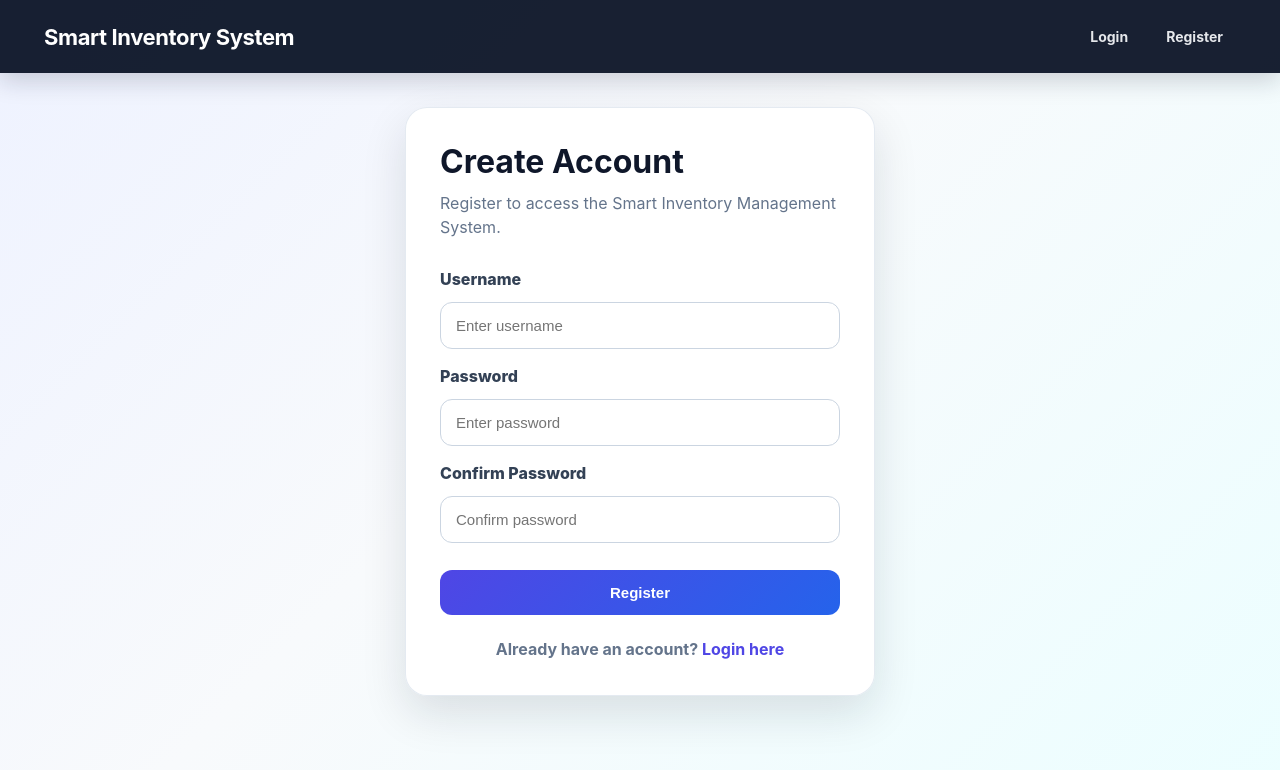
After one commit to greysmirtsea/smart-inventory-system, a Flask app: page /register in a window 1280 px wide. The commit adds this page. Shown: the top 770 px of the page. Run offline with Flask 3, Linux system fonts and the light colour scheme.

Commit message:
Add user authentication

```diff
--- a/app.py
+++ b/app.py
@@ -1,7 +1,9 @@
 import sqlite3
-from flask import Flask, render_template, request, redirect, url_for, flash, Response
 import csv
 import io
+from functools import wraps
+from flask import Flask, render_template, request, redirect, url_for, flash, Response, session
+from werkzeug.security import generate_password_hash, check_password_hash
 
 app = Flask(__name__)
 app.secret_key = "inventory_secret_key"
@@ -29,12 +31,97 @@ def init_db():
             barcode TEXT UNIQUE
         )
     """)
+    connection.execute("""
+        CREATE TABLE IF NOT EXISTS users (
+            id INTEGER PRIMARY KEY AUTOINCREMENT,
+            username TEXT NOT NULL UNIQUE,
+            password TEXT NOT NULL
+        )
+    """)
 
     connection.commit()
     connection.close()
 
+def login_required(route_function):
+    @wraps(route_function)
+    def wrapper(*args, **kwargs):
+        if "user_id" not in session:
+            flash("Please log in to access the inventory system.", "error")
+            return redirect(url_for("login"))
+        return route_function(*args, **kwargs)
+    return wrapper
+
+@app.route("/register", methods=["GET", "POST"])
+def register():
+    if request.method == "POST":
+        username = request.form["username"].strip()
+        password = request.form["password"].strip()
+        confirm_password = request.form["confirm_password"].strip()
+
+        if not username or not password or not confirm_password:
+            flash("All fields are required.", "error")
+            return redirect(url_for("register"))
+
+        if password != confirm_password:
+            flash("Passwords do not match.", "error")
+            return redirect(url_for("register"))
+
+        hashed_password = generate_password_hash(password)
+
+        connection = get_db_connection()
+
+        try:
+            connection.execute(
+                "INSERT INTO users (username, password) VALUES (?, ?)",
+                (username, hashed_password)
+            )
+            connection.commit()
+            flash("Registration successful. Please log in.", "success")
+            return redirect(url_for("login"))
+
+        except sqlite3.IntegrityError:
+            flash("Username already exists. Please choose another username.", "error")
+            return redirect(url_for("register"))
+
+        finally:
+            connection.close()
+
+    return render_template("register.html")
+
+
+@app.route("/login", methods=["GET", "POST"])
+def login():
+    if request.method == "POST":
+        username = request.form["username"].strip()
+        password = request.form["password"].strip()
+
+        connection = get_db_connection()
+        user = connection.execute(
+            "SELECT * FROM users WHERE username = ?",
+            (username,)
+        ).fetchone()
+        connection.close()
+
+        if user and check_password_hash(user["password"], password):
+            session["user_id"] = user["id"]
+            session["username"] = user["username"]
+            flash("Login successful.", "success")
+            return redirect(url_for("index"))
+
+        flash("Invalid username or password.", "error")
+        return redirect(url_for("login"))
+
+    return render_template("login.html")
+
+
+@app.route("/logout")
+def logout():
+    session.clear()
+    flash("You have been logged out.", "success")
+    return redirect(url_for("login"))
 
 @app.route("/")
+@login_required
 def index():
     search_query = request.args.get("search", "")
 
@@ -64,6 +151,7 @@ def index():
 
 
 @app.route("/add", methods=["GET", "POST"])
+@login_required
 def add_product():
     if request.method == "POST":
         name = request.form["name"].strip()
@@ -100,6 +188,7 @@ def add_product():
 
 
 @app.route("/edit/<int:product_id>", methods=["GET", "POST"])
+@login_required
 def edit_product(product_id):
     connection = get_db_connection()
     product = connection.execute(
@@ -147,6 +236,7 @@ def edit_product(product_id):
 
 
 @app.route("/delete/<int:product_id>", methods=["POST"])
+@login_required
 def delete_product(product_id):
     connection = get_db_connection()
     connection.execute("DELETE FROM products WHERE id = ?", (product_id,))
@@ -158,6 +248,7 @@ def delete_product(product_id):
 
 
 @app.route("/dashboard")
+@login_required
 def dashboard():
     connection = get_db_connection()
 
@@ -203,6 +294,7 @@ def dashboard():
 
 
 @app.route("/barcode", methods=["GET", "POST"])
+@login_required
 def barcode_lookup():
     product = None
     searched_barcode = ""
@@ -224,6 +316,7 @@ def barcode_lookup():
     )
 
 @app.route("/update_stock/<int:product_id>", methods=["POST"])
+@login_required
 def update_stock(product_id):
     change_amount = int(request.form["change_amount"])
 
@@ -258,6 +351,7 @@ def update_stock(product_id):
     return redirect(url_for("index"))
 
 @app.route("/export")
+@login_required
 def export_csv():
     connection = get_db_connection()
     products = connection.execute("SELECT * FROM products").fetchall()
--- a/static/style.css
+++ b/static/style.css
@@ -507,3 +507,45 @@ body {
         align-items: flex-start;
     }
 }
+
+.auth-wrapper {
+    min-height: 65vh;
+    display: flex;
+    align-items: center;
+    justify-content: center;
+}
+
+.auth-card {
+    width: min(100%, 470px);
+    background: rgba(255, 255, 255, 0.94);
+    padding: 34px;
+    border-radius: 22px;
+    box-shadow: 0 18px 45px rgba(15, 23, 42, 0.12);
+    border: 1px solid rgba(226, 232, 240, 0.9);
+}
+
+.auth-card h1 {
+    color: #0f172a;
+    margin-bottom: 10px;
+    font-size: 32px;
+}
+
+.auth-card p {
+    color: #64748b;
+    line-height: 1.5;
+}
+
+.auth-link {
+    margin-top: 22px;
+    text-align: center;
+    font-weight: 700;
+}
+
+.auth-link a {
+    color: #4f46e5;
+    text-decoration: none;
+}
+
+.auth-link a:hover {
+    text-decoration: underline;
+}
--- a/templates/base.html
+++ b/templates/base.html
@@ -10,11 +10,17 @@
     <nav class="navbar">
         <h2>Smart Inventory System</h2>
         <div>
-            <a href="/">Products</a>
-            <a href="/add">Add Product</a>
-            <a href="/dashboard">Dashboard</a>
-            <a href="/barcode">Barcode</a>
-            <a href="/export">Export CSV</a>
+            {% if session.get("user_id") %}
+                <a href="/">Products</a>
+                <a href="/add">Add Product</a>
+                <a href="/dashboard">Dashboard</a>
+                <a href="/barcode">Barcode</a>
+                <a href="/export">Export CSV</a>
+                <a href="/logout">Logout</a>
+            {% else %}
+                <a href="/login">Login</a>
+                <a href="/register">Register</a>
+            {% endif %}
         </div>
     </nav>
 
--- /dev/null
+++ b/templates/register.html
@@ -0,0 +1,28 @@
+{% extends "base.html" %}
+
+{% block content %}
+<div class="auth-wrapper">
+    <div class="auth-card">
+        <h1>Create Account</h1>
+        <p>Register to access the Smart Inventory Management System.</p>
+
+        <form method="POST" class="form-card">
+            <label>Username</label>
+            <input type="text" name="username" placeholder="Enter username" required>
+
+            <label>Password</label>
+            <input type="password" name="password" placeholder="Enter password" required>
+
+            <label>Confirm Password</label>
+            <input type="password" name="confirm_password" placeholder="Confirm password" required>
+
+            <button type="submit" class="btn">Register</button>
+        </form>
+
+        <p class="auth-link">
+            Already have an account?
+            <a href="/login">Login here</a>
+        </p>
+    </div>
+</div>
+{% endblock %}
```
Also changed, not shown: templates/login.html (added, +25 -0 lines), inventory.db.
